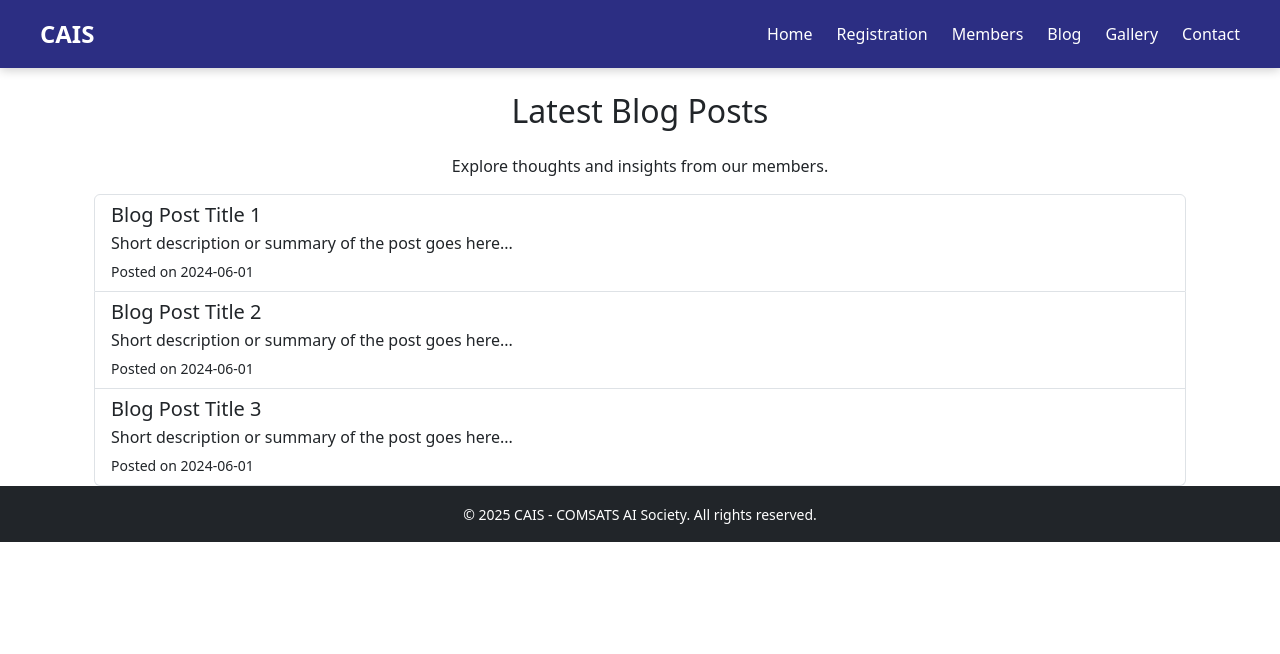
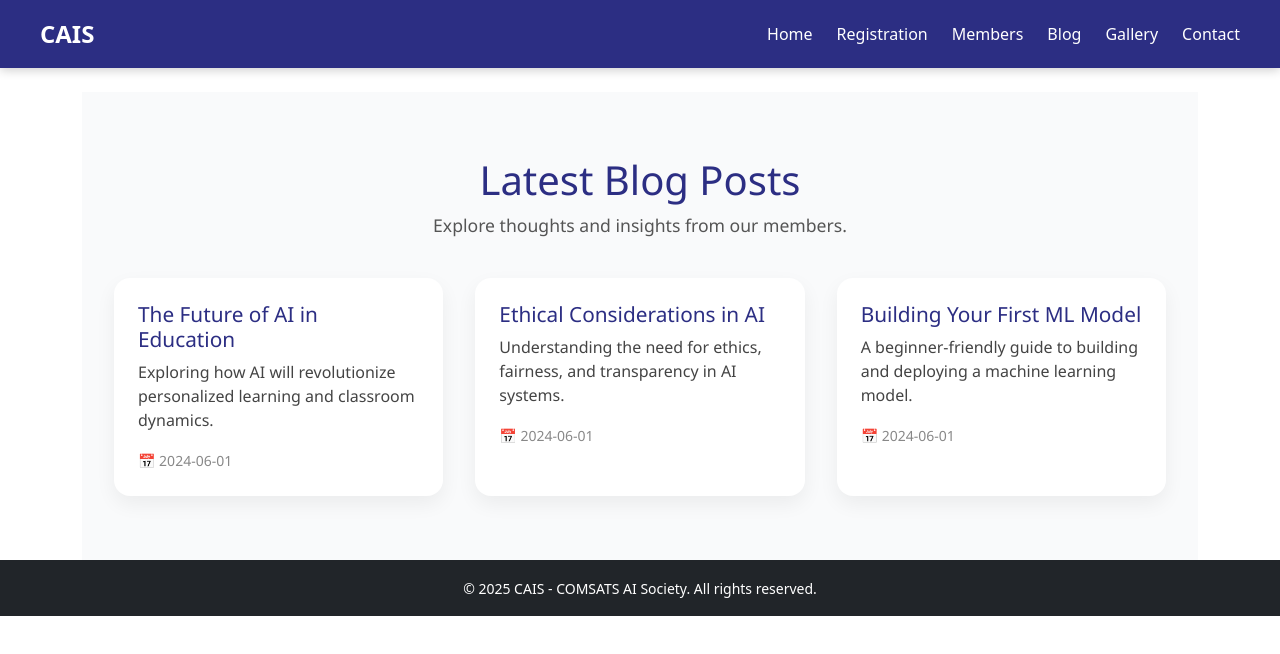
Before and after one commit to saad7420/CAIS-Website, a React (Vite) app in the folder client/: page /blog in a window 1280 px wide. Shown: the top 654 px of the page. Built offline with nearby package versions, Linux system fonts and the light colour scheme.

Commit message:
Gallery Page is added with external css

```diff
--- a/client/src/pages/Blog.jsx
+++ b/client/src/pages/Blog.jsx
@@ -1,20 +1,42 @@
-function Blog() {
+import React from "react";
+import "../styles/Blog.css";
+
+export default function Blog() {
+  const dummyPosts = [
+    {
+      id: 1,
+      title: "The Future of AI in Education",
+      summary: "Exploring how AI will revolutionize personalized learning and classroom dynamics.",
+      date: "2024-06-01",
+    },
+    {
+      id: 2,
+      title: "Ethical Considerations in AI",
+      summary: "Understanding the need for ethics, fairness, and transparency in AI systems.",
+      date: "2024-06-01",
+    },
+    {
+      id: 3,
+      title: "Building Your First ML Model",
+      summary: "A beginner-friendly guide to building and deploying a machine learning model.",
+      date: "2024-06-01",
+    },
+  ];
+
   return (
-    <div className="container mt-4">
-      <h2 className="text-center mb-4">Latest Blog Posts</h2>
-      <p className="text-center">Explore thoughts and insights from our members.</p>
+    <div className="blog-container">
+      <h2 className="blog-title">Latest Blog Posts</h2>
+      <p className="blog-subtitle">Explore thoughts and insights from our members.</p>
 
-      <div className="list-group">
-        {[1, 2, 3].map((post) => (
-          <a href="#" key={post} className="list-group-item list-group-item-action">
-            <h5 className="mb-1">Blog Post Title {post}</h5>
-            <p className="mb-1">Short description or summary of the post goes here...</p>
-            <small>Posted on 2024-06-01</small>
-          </a>
+      <div className="blog-grid">
+        {dummyPosts.map((post) => (
+          <div key={post.id} className="blog-card">
+            <h3>{post.title}</h3>
+            <p>{post.summary}</p>
+            <span className="blog-date">📅 {post.date}</span>
+          </div>
         ))}
       </div>
     </div>
   );
 }
-
-export default Blog;
--- a/client/src/pages/Gallery.jsx
+++ b/client/src/pages/Gallery.jsx
@@ -1,16 +1,21 @@
-function Gallery() {
+import React from "react";
+import "../styles/Gallery.css";
+
+export default function Gallery() {
+  const images = [1, 2, 3, 4, 5, 6];
+
   return (
-    <div className="container mt-4">
-      <h2 className="text-center mb-4">Event Gallery</h2>
-      <p className="text-center">Snapshots from our recent events.</p>
+    <div className="gallery-container">
+      <h2 className="gallery-title">Event Gallery</h2>
+      <p className="gallery-subtitle">Snapshots from our recent events.</p>
 
-      <div className="row">
-        {[1, 2, 3, 4].map((img) => (
-          <div key={img} className="col-md-3 mb-4">
+      <div className="gallery-grid">
+        {images.map((img) => (
+          <div key={img} className="gallery-item">
             <img
-              src={`https://source.unsplash.com/300x200/?ai,event,${img}`}
-              className="img-fluid rounded shadow-sm"
+              src={`https://source.unsplash.com/400x300/?ai,event,${img}`}
               alt={`Event ${img}`}
+              className="gallery-image"
             />
           </div>
         ))}
@@ -18,5 +23,3 @@ function Gallery() {
     </div>
   );
 }
-
-export default Gallery;
--- a/client/src/pages/Members.jsx
+++ b/client/src/pages/Members.jsx
@@ -8,7 +8,7 @@ export default function Members() {
       <p className="section-subtitle">Meet the minds behind CAIS-COMSATS.</p>
 
       <div className="members-grid">
-        {[1, 2, 3].map((member) => (
+        {[1, 2, 3, 4, 5, 6, 7, 8, 9, 10, 11, 12].map((member) => (
           <div key={member} className="member-card">
             <img
               src={`https://source.unsplash.com/300x200/?person,ai,${member}`}
@@ -22,38 +22,7 @@ export default function Members() {
           </div>
         ))}
       </div>
-      <br></br>
-      <div className="members-grid">
-        {[1, 2, 3].map((member) => (
-          <div key={member} className="member-card">
-            <img
-              src={`https://source.unsplash.com/300x200/?person,ai,${member}`}
-              alt={`Member ${member}`}
-              className="member-img"
-            />
-            <div className="member-info">
-              <h3>Member {member}</h3>
-              <p>Role: AI Enthusiast</p>
-            </div>
-          </div>
-        ))}
-      </div>
-      <br></br>
-      <div className="members-grid">
-        {[1, 2, 3].map((member) => (
-          <div key={member} className="member-card">
-            <img
-              src={`https://source.unsplash.com/300x200/?person,ai,${member}`}
-              alt={`Member ${member}`}
-              className="member-img"
-            />
-            <div className="member-info">
-              <h3>Member {member}</h3>
-              <p>Role: AI Enthusiast</p>
-            </div>
-          </div>
-        ))}
-      </div>
+
     </div>
   );
 }
--- /dev/null
+++ b/client/src/styles/Gallery.css
@@ -0,0 +1,49 @@
+:root {
+  --cais-primary: #2c2e83;
+  --cais-bg: #f9fafb;
+  --cais-text: #1f2937;
+}
+
+.gallery-container {
+  background: var(--cais-bg);
+  padding: 4rem 2rem;
+  text-align: center;
+  font-family: "Segoe UI", sans-serif;
+}
+
+.gallery-title {
+  font-size: 2.5rem;
+  color: var(--cais-primary);
+  margin-bottom: 0.5rem;
+}
+
+.gallery-subtitle {
+  font-size: 1.1rem;
+  color: #555;
+  margin-bottom: 2.5rem;
+}
+
+.gallery-grid {
+  display: grid;
+  grid-template-columns: repeat(auto-fit, minmax(250px, 1fr));
+  gap: 1.5rem;
+  max-width: 1200px;
+  margin: 0 auto;
+}
+
+.gallery-item {
+  overflow: hidden;
+  border-radius: 1rem;
+  box-shadow: 0 6px 16px rgba(0, 0, 0, 0.08);
+  transition: transform 0.3s ease;
+}
+
+.gallery-item:hover {
+  transform: scale(1.05);
+}
+
+.gallery-image {
+  width: 100%;
+  height: auto;
+  display: block;
+}
```
